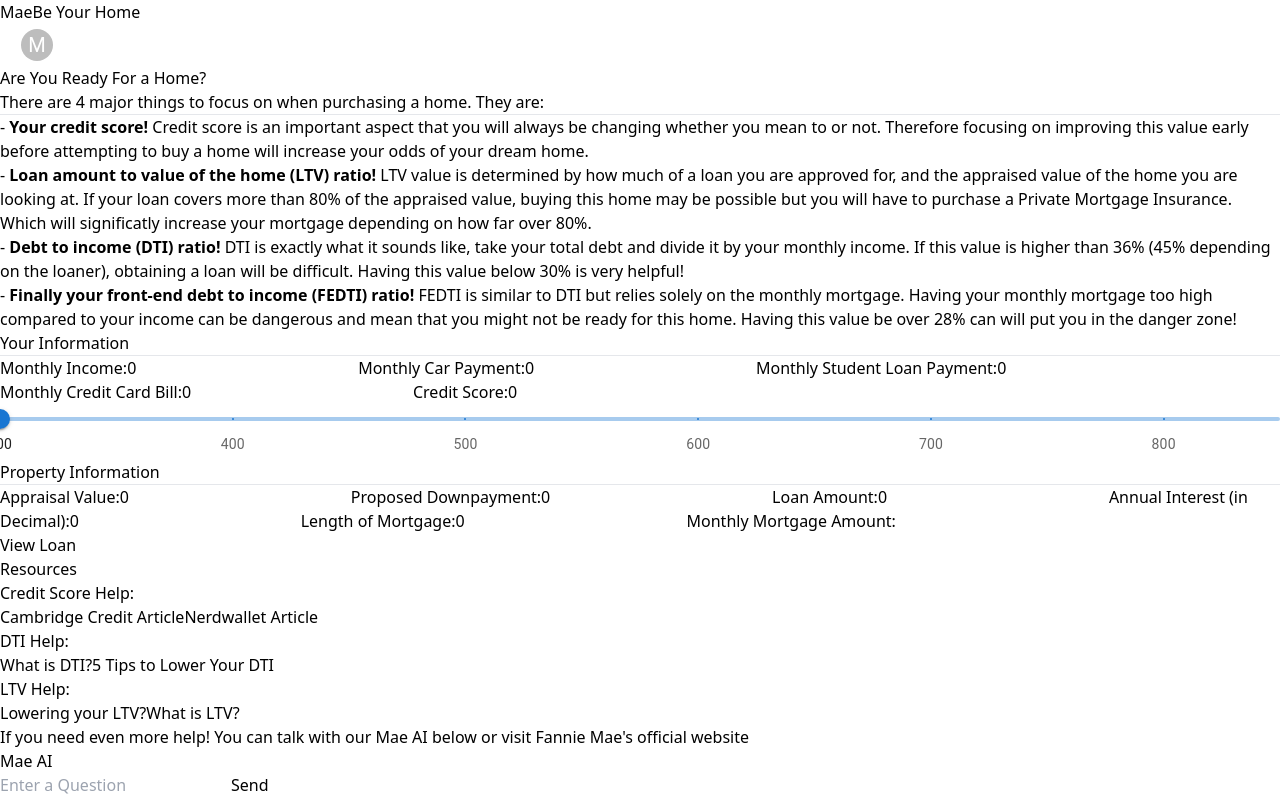
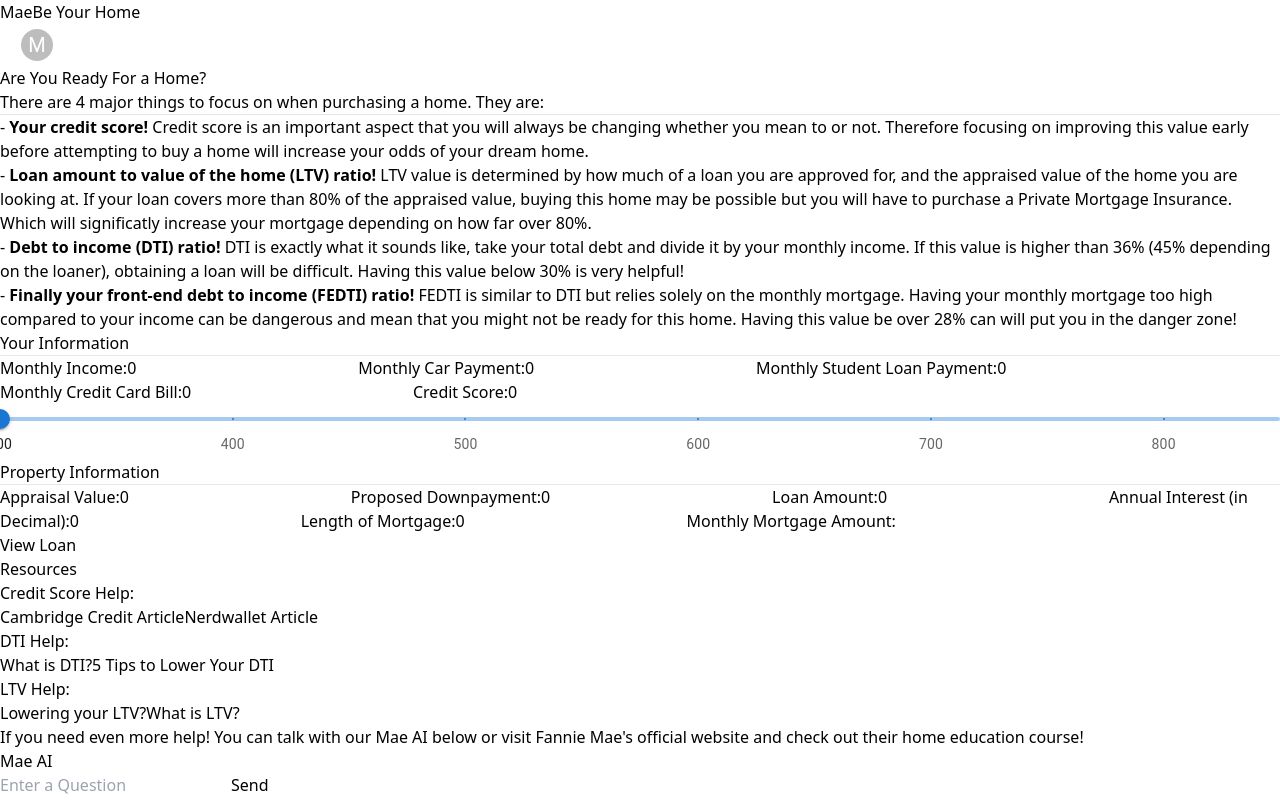
Before and after one commit to aaron3alexander/maebe-your-home, a React (Vite) app: page / in a window 1280 px wide. Built offline with nearby package versions, Linux system fonts and the light colour scheme.

Commit message:
added fannie mae's home education course

```diff
--- a/src/components/Input.jsx
+++ b/src/components/Input.jsx
@@ -553,7 +553,7 @@ export default function Input() {
         </div>
 
         <p className="text-center mt-2">If you need even more help! You can talk with our Mae AI below or visit
-        Fannie Mae's official website</p>
+        Fannie Mae's official website and check out their home education course!</p>
       </div>
 
       <div className="w-full h-full flex flex-col items-center justify-center mt-8">
```
